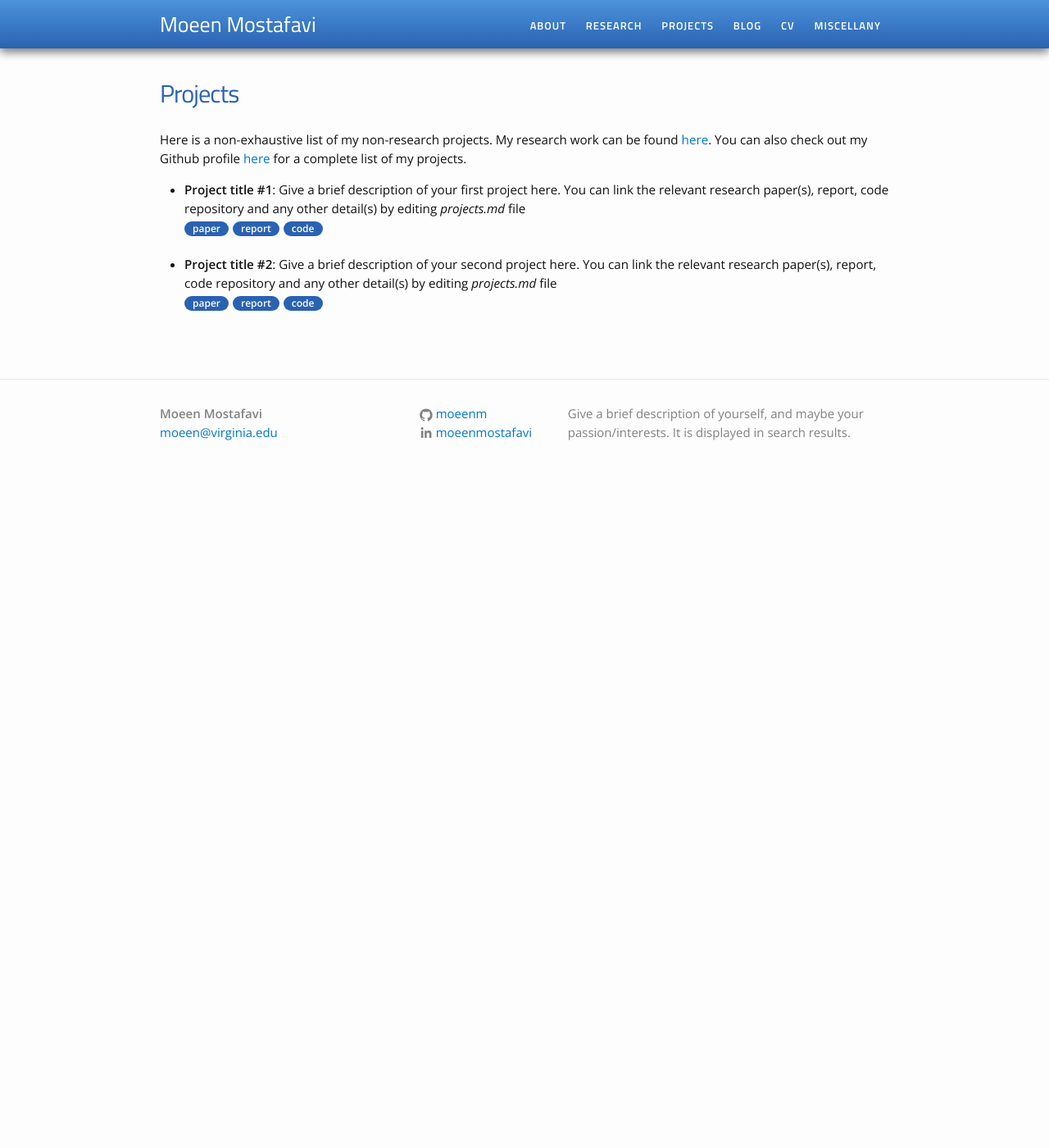
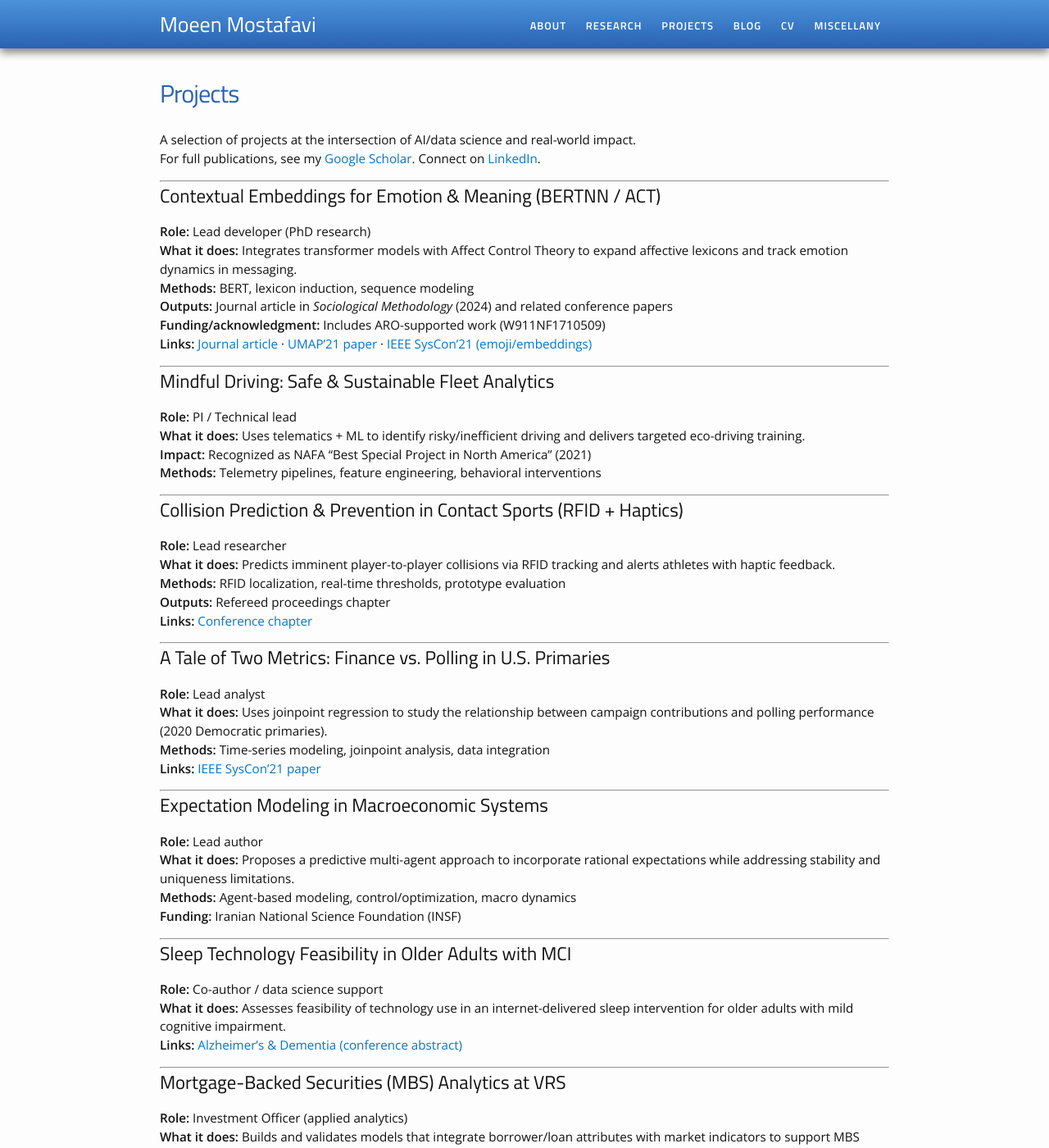
Before and after one commit to moeenm/moeenm.github.io, a Jekyll site: the page built from projects.md, in a window 1280 px wide and 1400 px high. Shown: the whole window at 82% size. Built offline with Jekyll 4.4.1, drawn with Linux system fonts in a browser that asks for light colours; some of the changed text lies outside the part shown.

Commit message:
Revise projects section with detailed descriptions
Updated the projects section to include detailed descriptions of various projects, including roles, methods, impacts, and links to publications.

```diff
--- a/projects.md
+++ b/projects.md
@@ -4,16 +4,63 @@ permalink: /projects/
 title: Projects
 ---
 
-Here is a non-exhaustive list of my non-research projects. My research work can be found <a href="/research">here</a>. You can also check out my Github profile <a href="">here</a> for a complete list of my projects.
+A selection of projects at the intersection of AI/data science and real-world impact.
+For full publications, see my [Google Scholar](https://scholar.google.com/citations?user=BtO9RngAAAAJ&hl=en). Connect on [LinkedIn](https://www.linkedin.com/in/moeenmostafavi).
 
-<ul>
-	<li>
-		<b>Project title #1</b>: Give a brief description of your first project here. You can link the relevant research paper(s), report, code repository and any other detail(s) by editing <i>projects.md</i> file<br>
-		<a href=""><div class="color-button">paper</div></a><a href="project_1.pdf"><div class="color-button">report</div></a><a href=""><div class="color-button">code</div></a>
-	</li><br>
-	<li>
-		<b>Project title #2</b>: Give a brief description of your second project here. You can link the relevant research paper(s), report, code repository and any other detail(s) by editing <i>projects.md</i> file<br>
-		<a href=""><div class="color-button">paper</div></a><a href="project_1.pdf"><div class="color-button">report</div></a><a href=""><div class="color-button">code</div></a>
-	</li><br>
+---
 
-</ul>
+## Contextual Embeddings for Emotion & Meaning (BERTNN / ACT)
+**Role:** Lead developer (PhD research)
+**What it does:** Integrates transformer models with Affect Control Theory to expand affective lexicons and track emotion dynamics in messaging.
+**Methods:** BERT, lexicon induction, sequence modeling
+**Outputs:** Journal article in *Sociological Methodology* (2024) and related conference papers
+**Funding/acknowledgment:** Includes ARO-supported work (W911NF1710509)
+**Links:** [Journal article](https://journals.sagepub.com/doi/abs/10.1177/00811750241260729) · [UMAP’21 paper](https://dl.acm.org/doi/abs/10.1145/3450613.3459661) · [IEEE SysCon’21 (emoji/embeddings)](https://ieeexplore.ieee.org/abstract/document/9447137)
+
+---
+
+## Mindful Driving: Safe & Sustainable Fleet Analytics
+**Role:** PI / Technical lead
+**What it does:** Uses telematics + ML to identify risky/inefficient driving and delivers targeted eco-driving training.
+**Impact:** Recognized as NAFA “Best Special Project in North America” (2021)
+**Methods:** Telemetry pipelines, feature engineering, behavioral interventions
+
+---
+
+## Collision Prediction & Prevention in Contact Sports (RFID + Haptics)
+**Role:** Lead researcher
+**What it does:** Predicts imminent player-to-player collisions via RFID tracking and alerts athletes with haptic feedback.
+**Methods:** RFID localization, real-time thresholds, prototype evaluation
+**Outputs:** Refereed proceedings chapter
+**Links:** [Conference chapter](https://link.springer.com/chapter/10.1007/978-3-030-80091-8_47)
+
+---
+
+## A Tale of Two Metrics: Finance vs. Polling in U.S. Primaries
+**Role:** Lead analyst
+**What it does:** Uses joinpoint regression to study the relationship between campaign contributions and polling performance (2020 Democratic primaries).
+**Methods:** Time-series modeling, joinpoint analysis, data integration
+**Links:** [IEEE SysCon’21 paper](https://ieeexplore.ieee.org/abstract/document/9483746)
+
+---
+
+## Expectation Modeling in Macroeconomic Systems
+**Role:** Lead author
+**What it does:** Proposes a predictive multi-agent approach to incorporate rational expectations while addressing stability and uniqueness limitations.
+**Methods:** Agent-based modeling, control/optimization, macro dynamics
+**Funding:** Iranian National Science Foundation (INSF)
+
+---
+
+## Sleep Technology Feasibility in Older Adults with MCI
+**Role:** Co-author / data science support
+**What it does:** Assesses feasibility of technology use in an internet-delivered sleep intervention for older adults with mild cognitive impairment.
+**Links:** [Alzheimer’s & Dementia (conference abstract)](https://alz-journals.onlinelibrary.wiley.com/doi/abs/10.1002/alz.038831)
+
+---
+
+## Mortgage-Backed Securities (MBS) Analytics at VRS
+**Role:** Investment Officer (applied analytics)
+**What it does:** Builds and validates models that integrate borrower/loan attributes with market indicators to support MBS risk/return decisions.
+**Methods:** ML for tabular data, credit/survival modeling, scenario analysis
+**Note:** Professional work; summaries and public-safe visuals available on request.
```
